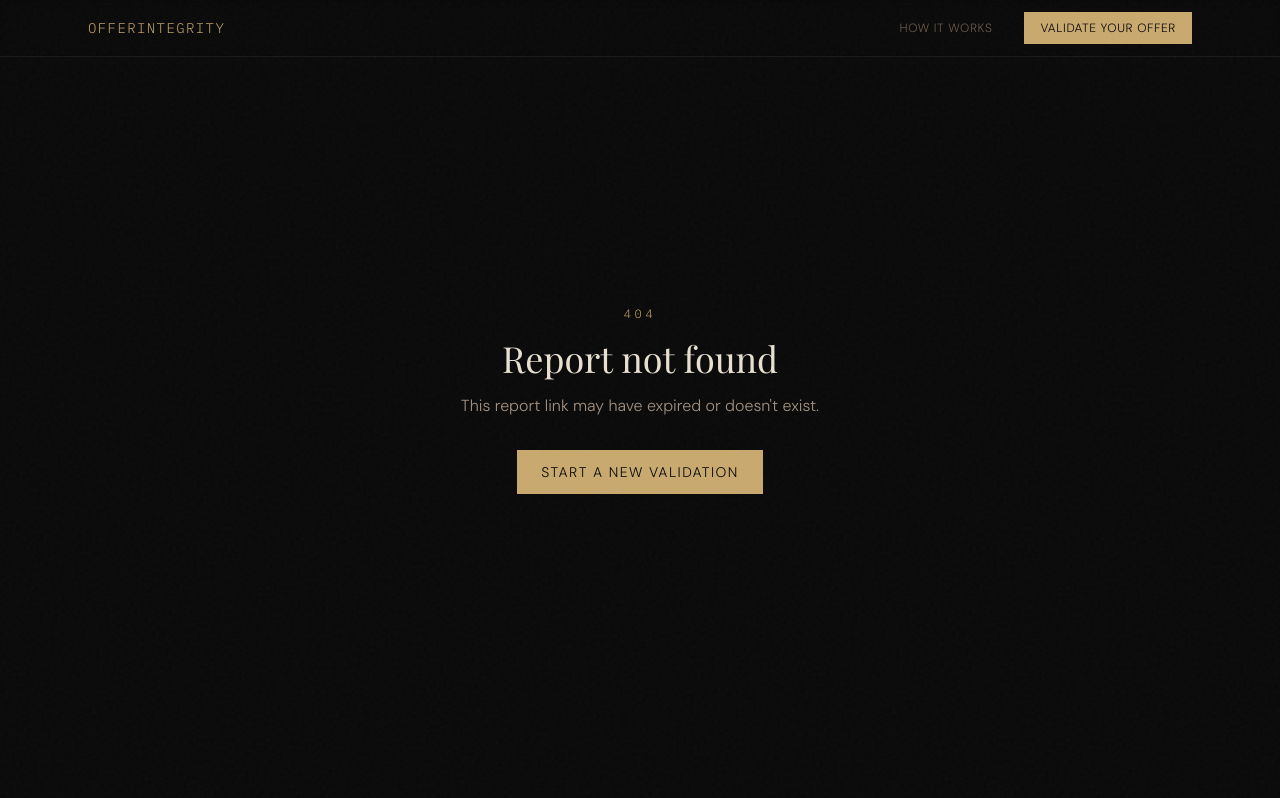
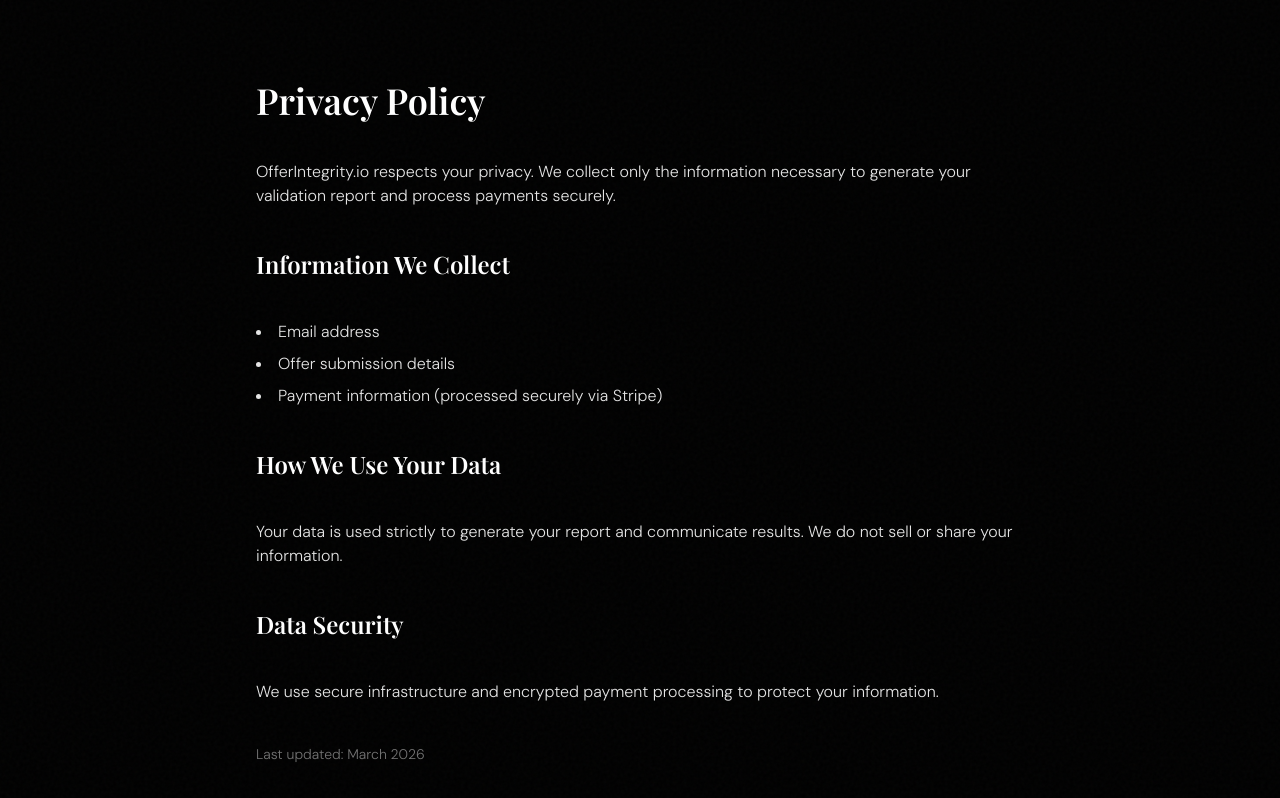
Before and after one commit to CodeAndCalories/offerintegrity, a Next.js app in the folder apps/web/: page /privacy in a window 1280 px wide. Before the commit this address had no page. Shown: the top 798 px of the page. Built offline with nearby package versions, Linux system fonts and the light colour scheme; a web font is replaced by a local one.

Commit message:
Add privacy and terms pages

```diff
--- /dev/null
+++ b/apps/web/app/privacy/page.tsx
@@ -0,0 +1,38 @@
+export default function PrivacyPage() {
+  return (
+    <main className="min-h-screen bg-black text-neutral-200 px-6 py-20">
+      <div className="max-w-3xl mx-auto space-y-10">
+        <h1 className="text-4xl font-semibold text-white">Privacy Policy</h1>
+
+        <p>
+          OfferIntegrity.io respects your privacy. We collect only the
+          information necessary to generate your validation report and
+          process payments securely.
+        </p>
+
+        <h2 className="text-2xl font-semibold text-white">Information We Collect</h2>
+        <ul className="list-disc list-inside space-y-2">
+          <li>Email address</li>
+          <li>Offer submission details</li>
+          <li>Payment information (processed securely via Stripe)</li>
+        </ul>
+
+        <h2 className="text-2xl font-semibold text-white">How We Use Your Data</h2>
+        <p>
+          Your data is used strictly to generate your report and communicate
+          results. We do not sell or share your information.
+        </p>
+
+        <h2 className="text-2xl font-semibold text-white">Data Security</h2>
+        <p>
+          We use secure infrastructure and encrypted payment processing to
+          protect your information.
+        </p>
+
+        <p className="text-sm text-neutral-500">
+          Last updated: March 2026
+        </p>
+      </div>
+    </main>
+  );
+}
--- /dev/null
+++ b/apps/web/app/terms/page.tsx
@@ -0,0 +1,35 @@
+export default function TermsPage() {
+  return (
+    <main className="min-h-screen bg-black text-neutral-200 px-6 py-20">
+      <div className="max-w-3xl mx-auto space-y-10">
+        <h1 className="text-4xl font-semibold text-white">Terms of Service</h1>
+
+        <p>
+          By using OfferIntegrity.io, you agree to the following terms.
+        </p>
+
+        <h2 className="text-2xl font-semibold text-white">Service Overview</h2>
+        <p>
+          OfferIntegrity provides validation reports based on the information
+          submitted. Results are advisory and not financial guarantees.
+        </p>
+
+        <h2 className="text-2xl font-semibold text-white">Payments</h2>
+        <p>
+          All payments are processed securely through Stripe. Refunds are not
+          guaranteed once a report has been generated.
+        </p>
+
+        <h2 className="text-2xl font-semibold text-white">Limitation of Liability</h2>
+        <p>
+          OfferIntegrity is not responsible for business outcomes resulting
+          from implementation of report recommendations.
+        </p>
+
+        <p className="text-sm text-neutral-500">
+          Last updated: March 2026
+        </p>
+      </div>
+    </main>
+  );
+}
```
